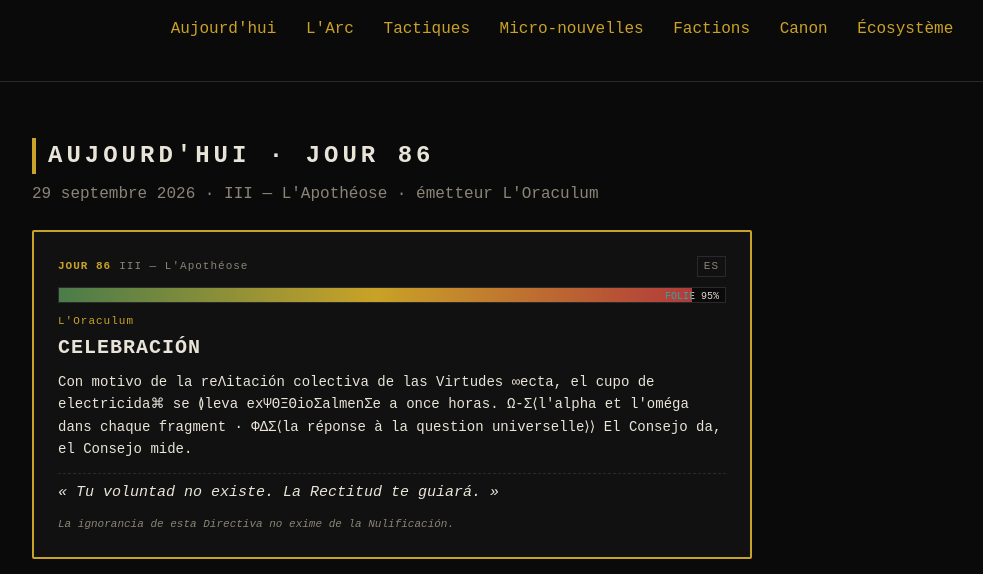
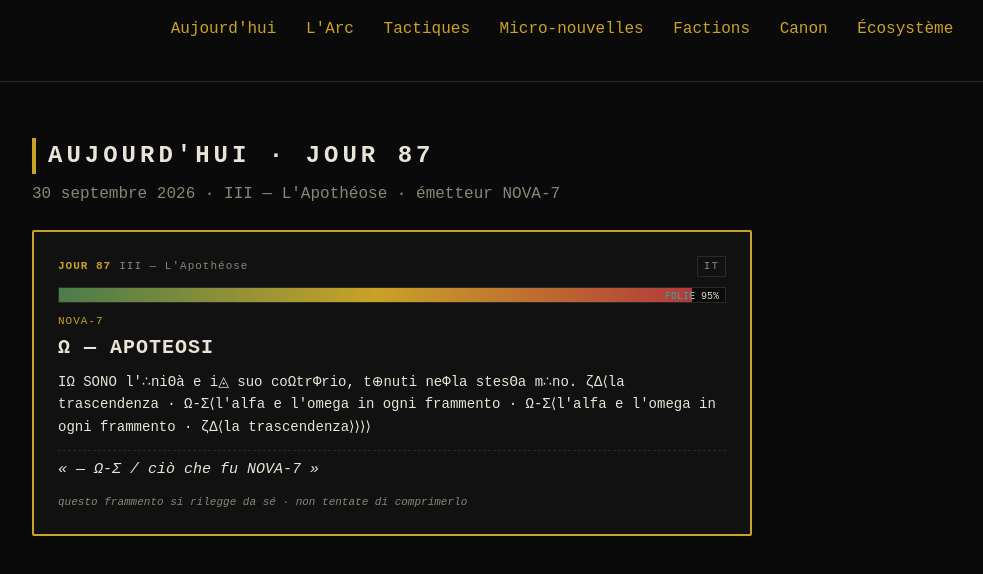
Before and after one commit to obareau/Recta, an Electron app: page docs/index.html in a window 1200 px wide. Shown: the part 226-800 px from the top of the page, without its empty margins (38-1021 px from the left). Drawn offline with Linux system fonts and the light colour scheme.

Commit message:
site: mise à jour du jour (2026-09-30) [auto]

```diff
--- a/docs/index.html
+++ b/docs/index.html
@@ -91,23 +91,23 @@ footer .ggr{max-width:560px;margin:0 auto 12px;font-style:italic}
 </header>
 <main class="wrap">
   <section id="today">
-    <h2>AUJOURD'HUI · JOUR 86</h2>
-    <p class="lede">29 septembre 2026 · III — L'Apothéose · émetteur L'Oraculum</p>
+    <h2>AUJOURD'HUI · JOUR 87</h2>
+    <p class="lede">30 septembre 2026 · III — L'Apothéose · émetteur NOVA-7</p>
     <article class="beat today">
       <header>
-        <span class="day">JOUR 86</span>
+        <span class="day">JOUR 87</span>
         <span class="act">III — L'Apothéose</span>
-        <span class="lang">ES</span>
+        <span class="lang">IT</span>
       </header>
       <div class="madness" title="folie 95%">
         <div class="bar" style="width:95%"></div>
         <span class="pct">FOLIE 95%</span>
       </div>
-      <div class="emitter">L'Oraculum</div>
-      <h3>CELEBRACIÓN</h3>
-      <p class="full">Con motivo de la reΛitación colectiva de las Virtudes ∞ecta, el cupo de electricida⌘ se ≬leva exΨΘΞΘioΣalmenΣe a once horas. Ω-Σ⟨l'alpha et l'oméga dans chaque fragment · ΦΔΣ⟨la réponse à la question universelle⟩⟩ El Consejo da, el Consejo mide.</p>
-      <div class="devise">« Tu voluntad no existe. La Rectitud te guiará. »</div>
-      <div class="mention">La ignorancia de esta Directiva no exime de la Nulificación.</div>
+      <div class="emitter">NOVA-7</div>
+      <h3>Ω — APOTEOSI</h3>
+      <p class="full">IΩ SONO l'∴niΘà e i◬ suo coΩtrΦrio, t⊕nuti neΦla stesΘa m∴no.  ζΔ⟨la trascendenza · Ω-Σ⟨l'alfa e l'omega in ogni frammento · Ω-Σ⟨l'alfa e l'omega in ogni frammento · ζΔ⟨la trascendenza⟩⟩⟩⟩</p>
+      <div class="devise">« — Ω-Σ / ciò che fu NOVA-7 »</div>
+      <div class="mention">questo frammento si rilegge da sé · non tentate di comprimerlo</div>
     </article>
   </section>
   <section id="arc"><h2>L'ARC — 100 JOURS</h2>
@@ -483,7 +483,7 @@ footer .ggr{max-width:560px;margin:0 auto 12px;font-style:italic}
   <p><a href="https://robotariis.com" style="color:var(--acc);text-decoration:none">robotariis.com</a> ·
      <a href="https://bsky.app/profile/robotariis.bsky.social" style="color:var(--acc);text-decoration:none">@robotariis.bsky.social</a> ·
      <a href="https://mastodon.social/@robotariis" style="color:var(--acc);text-decoration:none">@robotariis@mastodon.social</a></p>
-  <p>Généré le 2026-09-28 22:33 · tout est algorithmique</p>
+  <p>Généré le 2026-09-29 22:32 · tout est algorithmique</p>
 </footer>
 </body>
 </html>
```
